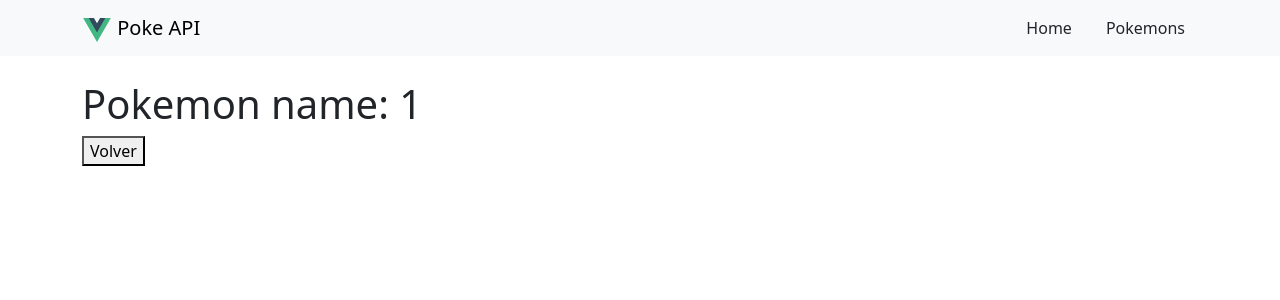
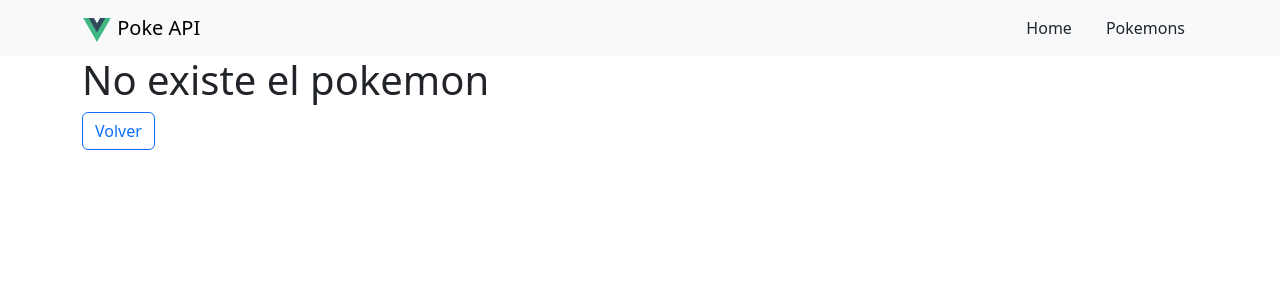
Before and after one commit to ArmandoVallejo/cursoVue, a Vue app in the folder router-1/: page /pokemons/1 in a window 1280 px wide. Shown: the top 300 px of the page. Built offline with nearby package versions, Linux system fonts and the light colour scheme; no server answers.

Commit message:
Fix :bug: Handle the not found pokemon

```diff
--- a/router-1/src/views/PokemonView.vue
+++ b/router-1/src/views/PokemonView.vue
@@ -20,7 +20,7 @@ const back = () =>{
 
         } catch (error) {
             console.log(error);
-
+            pokemon.value = null;
         }
 
     };
@@ -30,7 +30,10 @@ const back = () =>{
 </script>
 
 <template>
-    <img :src="pokemon.sprites?.front_default" alt="" />
-    <h1>Pokemon name: {{ $route.params.name }}</h1>
-    <button @click="back">Volver</button>
+    <div v-if="pokemon">
+        <img :src="pokemon.sprites?.front_default" alt="" />
+        <h1>Pokemon name: {{ $route.params.name }}</h1>
+    </div>
+    <h1 v-else>No existe el pokemon</h1>
+    <button class="btn btn-outline-primary" @click="back">Volver</button>
 </template>
```
Also changed, not shown: 1 other file (tests, documents, lock files or other folders).
